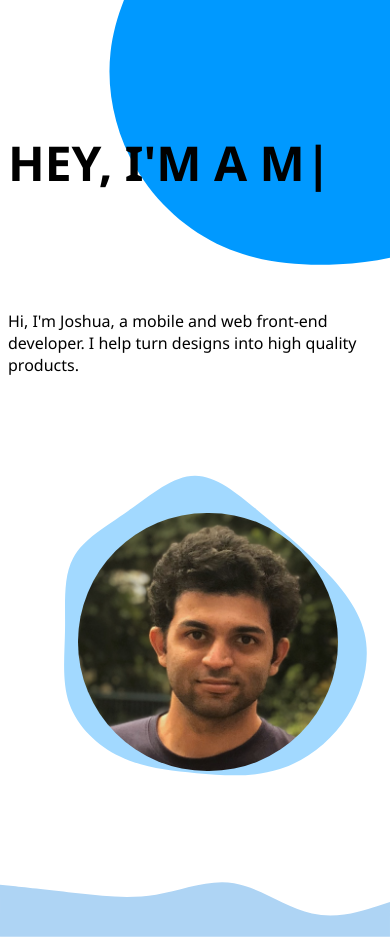
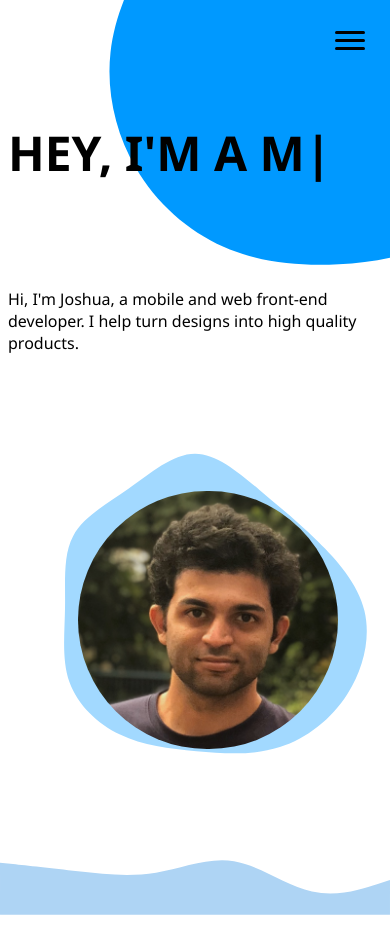
Before and after one commit to joshuacardozo1994/personal-website, a Next.js app: page / in a window 390 px wide. After the commit the page ends 920 px from the top, so only its background shows below. Built offline with nearby package versions, Linux system fonts and the light colour scheme.

Commit message:
added hamburger menu for mobile

```diff
--- a/components/Header.js
+++ b/components/Header.js
@@ -1,9 +1,14 @@
-import React from 'react';
+import React, { useState, useEffect }  from 'react';
 import Link from 'next/link'
 
 import SegmentedControl from '../components/SegmentedControl';
 
 const Header = () => {
+    const [open, setOpen] = useState(false);
+
+    function toggleOpen() {
+        setOpen(!open);
+    }
 
     return (
         <div style={{ display: 'flex', flexDirection: 'row' }} >
@@ -39,6 +44,9 @@ const Header = () => {
             <SegmentedControl />
         </div>
         <div className="hamburger-menu">
+            <div onClick={toggleOpen} className={`menu-button ${open ? 'open' : ''}`}>
+                <div className="menu-button__burger"></div>
+            </div>
         </div>
         </div>
     )
--- a/components/SegmentedControl.js
+++ b/components/SegmentedControl.js
@@ -1,4 +1,4 @@
-import React, { useState, useRef, useEffect } from 'react'
+import React, { useState, useEffect } from 'react'
 
 import '../styles/segmented-control.scss'
 
--- a/styles/globals.scss
+++ b/styles/globals.scss
@@ -48,7 +48,7 @@ h1, h2 {
 
 @mixin header-common-style {
   width: 100%;
-  height: 60px;
+  height: 80px;
   align-items: center;
 }
 
@@ -122,3 +122,56 @@ a {
     display: flex;
   }
 }
+
+.menu-button {
+  position: relative;
+  margin-right: 10px;
+  display: flex;
+  align-items: center;
+  justify-content: center;
+  width: 60px;
+  height: 50px;
+  cursor: pointer;
+  transition: all 0.5s ease-in-out;
+}
+
+@mixin burger-line {
+  width: 30px;
+  height: 3px;
+  background: var(--inverted-theme-color);
+  border-radius: 5px;
+  transition: all .3s ease-in-out;
+}
+
+.menu-button__burger {
+  @include burger-line
+}
+
+.menu-button__burger::before,
+.menu-button__burger::after {
+  content: '';
+  position: absolute;
+  @include burger-line
+}
+
+.menu-button__burger::before {
+  transform: translateY(-8px);
+}
+
+.menu-button__burger::after {
+  transform: translateY(8px);
+}
+
+.menu-button.open .menu-button__burger {
+  transform: translate(-50px);
+  background: transparent;
+  box-shadow: none;
+}
+
+.menu-button.open .menu-button__burger::before {
+  transform: rotate(45deg) translate(35px, -35px)
+}
+
+.menu-button.open .menu-button__burger::after {
+  transform: rotate(-45deg) translate(35px, 35px)
+}
--- a/styles/home.scss
+++ b/styles/home.scss
@@ -22,9 +22,6 @@ $image-container-side-length: 400px;
 
     display: flex;
     flex-direction: column;
-
-    padding-top: 50px;
-
     @include m-device {
         flex-direction: row;
     }
@@ -46,7 +43,6 @@ $image-container-side-length: 400px;
 }
 
 .salutation-text {
-    margin-top: 20px;
     text-align: center;
     font-size: 3em;
     text-transform: uppercase;
```
